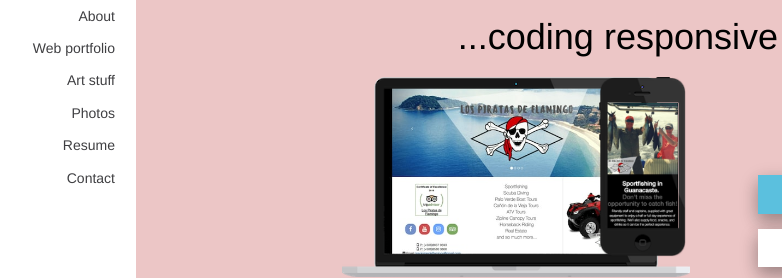
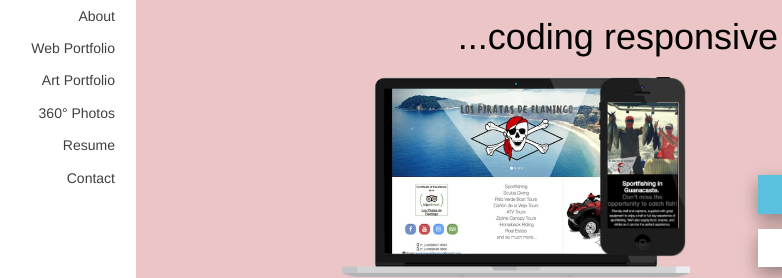
Before and after one commit to ahernandez16/Arturo-Hernandez-Jr, a plain HTML site: page index.html in a window 1280 px wide. Shown: the part 332-610 px from the top of the page, 0-782 px from the left. Drawn offline with nearby package versions, Linux system fonts and the light colour scheme.

Commit message:
Edited navigation names

```diff
--- a/index.html
+++ b/index.html
@@ -21,9 +21,9 @@
 		<div class="mobile-nav">
 			<ul>
 				<li><a href="#">About</a></li>
-				<li><a href="#web">Web portfolio</a></li>
-				<li><a href="#art">Art stuff</a></li>
-				<li><a href="#photo">Photos</a></li>
+				<li><a href="#web">Web Portfolio</a></li>
+				<li><a href="#art">Art Portfolio</a></li>
+				<li><a href="#photo">360° Photos</a></li>
 				<!--<li><a href="#research">Research</a></li>-->
 				<li><a href="#resume">Resume</a></li>
 				<li><a href="#contact">Contact</a></li>
@@ -36,9 +36,9 @@
 				<nav class="site-nav">
 					<ul>
 						<li><a href="#">About</a></li>
-						<li><a href="#web">Web portfolio</a></li>
-						<li><a href="#art">Art stuff</a></li>
-						<li><a href="#photo">Photos</a></li>
+						<li><a href="#web">Web Portfolio</a></li>
+						<li><a href="#art">Art Portfolio</a></li>
+						<li><a href="#photo">360° Photos</a></li>
 						<!--<li><a href="#research">Research</a></li>-->
 						<li><a href="#resume">Resume</a></li>
 						<li><a href="#contact">Contact</a></li>
```
